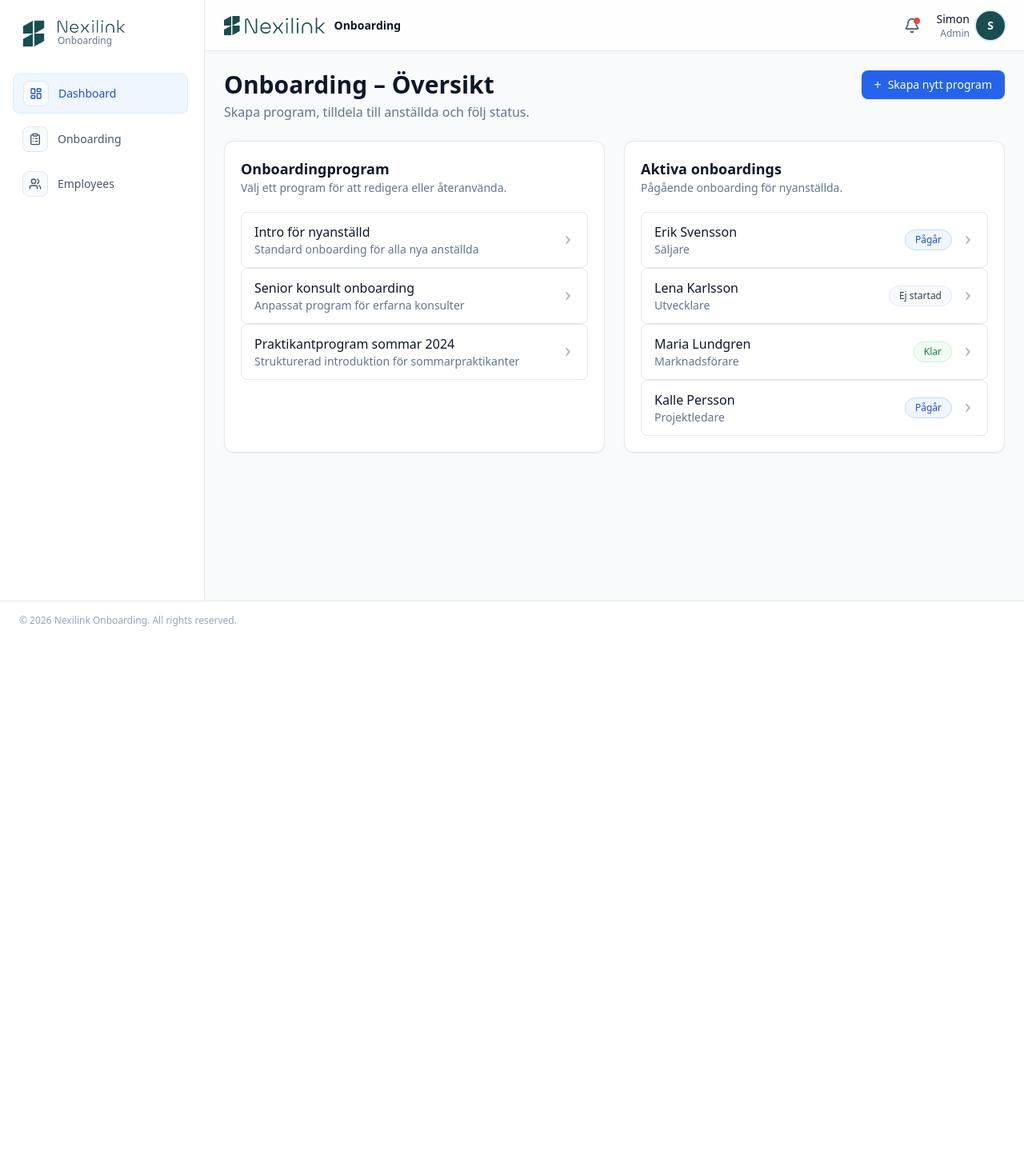
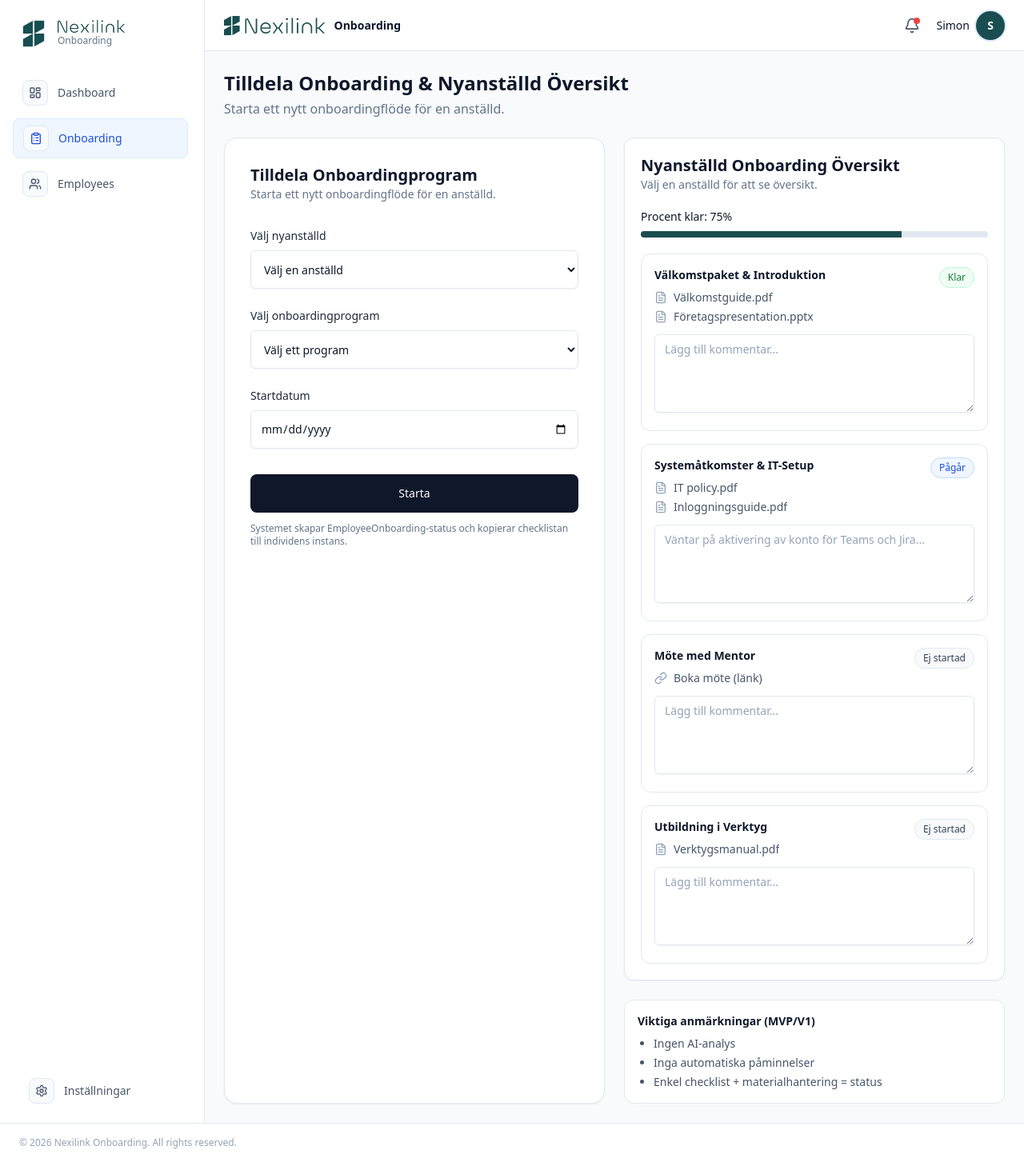
Before and after one commit to SimonGebru/NexiLink-Onboarding, a React (Vite) app: page /onboarding/assign in a window 1280 px wide. Before the commit this address led to /. Shown: the whole page at 80% size. Before the commit the page ends 800 px from the top, so only its background shows below. Built offline with nearby package versions, Linux system fonts and the light colour scheme.

Commit message:
Påbörjat tilldela och status sidan(strax klar), även små fix i layout comp

```diff
--- a/src/components/layouts/DashboardLayout.jsx
+++ b/src/components/layouts/DashboardLayout.jsx
@@ -1,33 +1,49 @@
 import { useState } from "react";
+import { useLocation } from "react-router-dom";
 import Sidebar from "./Sidebar";
 import Topbar from "./Topbar";
 import Footer from "./Footer";
 
 export default function DashboardLayout({ children }) {
   const [mobileOpen, setMobileOpen] = useState(false);
+  const { pathname } = useLocation();
 
   const openMobile = () => setMobileOpen(true);
   const closeMobile = () => setMobileOpen(false);
 
+  // Här väljer vi vilka sidor som INTE ska scrolla i main
+  const lockMainScroll = pathname === "/onboarding/assign";
+
   return (
     <div className="min-h-screen bg-slate-50 flex flex-col">
-      {/* Rad 1: Sidebar + Main (ska ta all plats ovanför footern) */}
+      {/* Rad 1: Sidebar + Main */}
       <div className="flex flex-1 min-h-0">
         <Sidebar mobileOpen={mobileOpen} onCloseMobile={closeMobile} />
 
         <div className="flex min-w-0 flex-1 flex-col">
           <Topbar onOpenMobile={openMobile} />
 
-          {/* Scroll ska ske här i content-ytan */}
-          <main className="flex-1 overflow-y-auto">
-            <div className="mx-auto w-full max-w-6xl px-4 py-6 sm:px-6">
+
+          <main
+            className={[
+              "flex-1 min-h-0",
+              lockMainScroll ? "overflow-hidden" : "overflow-y-auto",
+            ].join(" ")}
+          >
+            <div
+              className={[
+                "mx-auto w-full max-w-6xl px-4 py-6 sm:px-6",
+
+                lockMainScroll ? "h-full min-h-0 flex flex-col" : "",
+              ].join(" ")}
+            >
               {children}
             </div>
           </main>
         </div>
       </div>
 
-      {/* Rad 2: Footer (under både sidebar och content) */}
+      {/* Rad 2: Footer */}
       <Footer />
     </div>
   );
--- a/src/components/layouts/Sidebar.jsx
+++ b/src/components/layouts/Sidebar.jsx
@@ -1,5 +1,11 @@
 import { NavLink } from "react-router-dom";
-import { LayoutDashboard, ClipboardList, Users, X } from "lucide-react";
+import {
+  LayoutDashboard,
+  ClipboardList,
+  Users,
+  X,
+  Settings,
+} from "lucide-react";
 
 // Logo assets
 import NexilinkText from "../../assets/Nexilink.png";
@@ -43,6 +49,30 @@ function NavItems({ onNavigate }) {
   );
 }
 
+function SettingsLink({ onNavigate }) {
+  return (
+    <div className="pt-4">
+      <NavLink
+        to="/settings"
+        className={({ isActive }) =>
+          [
+            base,
+            isActive
+              ? "bg-slate-100 text-slate-900 font-medium border border-slate-200"
+              : "text-slate-600 hover:bg-slate-100 hover:text-slate-900",
+          ].join(" ")
+        }
+        onClick={onNavigate}
+      >
+        <div className="h-8 w-8 rounded-lg flex items-center justify-center bg-slate-50 border border-slate-200 group-hover:bg-white transition-colors">
+          <Settings className="h-4 w-4" />
+        </div>
+        <span>Inställningar</span>
+      </NavLink>
+    </div>
+  );
+}
+
 export default function Sidebar({ mobileOpen, onCloseMobile }) {
   const handleNavigateMobile = () => onCloseMobile?.();
 
@@ -50,6 +80,8 @@ export default function Sidebar({ mobileOpen, onCloseMobile }) {
     <>
       {/* Desktop sidebar */}
       <aside className="hidden md:flex md:w-64 shrink-0 md:flex-col border-r bg-white p-4 self-stretch min-h-0">
+        {/* 👇 Viktigt: gör hela sidebaren till en kolumn som fyller höjden */}
+        <div className="flex flex-col h-full min-h-0">
           {/* Brand header */}
           <div className="flex items-center gap-3 px-2 py-2">
             <img
@@ -68,9 +100,15 @@ export default function Sidebar({ mobileOpen, onCloseMobile }) {
             </div>
           </div>
 
-        {/* Nav area (kan scrolla om den blir lång) */}
-        <div className="flex-1 overflow-y-auto pr-1">
+          {/* Nav area (kan scrolla) */}
+          <div className="flex-1 overflow-y-auto pr-1 min-h-0">
             <NavItems />
+          </div>
+
+          {/* Settings längst ner */}
+          <div className="mt-auto px-2">
+            <SettingsLink />
+          </div>
         </div>
       </aside>
 
@@ -121,9 +159,15 @@ export default function Sidebar({ mobileOpen, onCloseMobile }) {
           </button>
         </div>
 
-        {/* Mobile nav (scroll om lång) */}
-        <div className="p-4 h-[calc(100%-3.5rem)] overflow-y-auto">
+        {/* Mobile nav + settings längst ner */}
+        <div className="p-4 h-[calc(100%-3.5rem)] min-h-0 flex flex-col">
+          <div className="flex-1 overflow-y-auto min-h-0">
             <NavItems onNavigate={handleNavigateMobile} />
+          </div>
+
+          <div className="mt-auto">
+            <SettingsLink onNavigate={handleNavigateMobile} />
+          </div>
         </div>
       </aside>
     </>
--- a/src/components/layouts/Topbar.jsx
+++ b/src/components/layouts/Topbar.jsx
@@ -48,7 +48,6 @@ export default function Topbar({ onOpenMobile }) {
                 Simon
               </span>
               <span className="text-xs text-slate-500">
-                Admin
               </span>
             </div>
 
--- /dev/null
+++ b/src/pages/AssignOnboarding.jsx
@@ -0,0 +1,265 @@
+import { useMemo, useState } from "react";
+import { FileText, Link as LinkIcon } from "lucide-react";
+
+import {
+  Card,
+  CardHeader,
+  CardTitle,
+  CardDescription,
+  CardContent,
+} from "../components/ui/Card";
+
+import Button from "../components/ui/Button";
+import { FormField, Select, Input, Textarea } from "../components/ui/Form";
+
+function ProgressBar({ value = 0 }) {
+  const safe = Math.max(0, Math.min(100, value));
+  return (
+    <div className="w-full">
+      <div className="flex items-center justify-between mb-2">
+        <div className="text-sm font-medium text-slate-900">
+          Procent klar: {safe}%
+        </div>
+      </div>
+
+      <div className="h-2 w-full rounded-full bg-slate-200 overflow-hidden">
+        <div className="h-full bg-[#1A4D4F]" style={{ width: `${safe}%` }} />
+      </div>
+    </div>
+  );
+}
+
+function StatusPill({ status }) {
+  const map = {
+    Klar: "bg-green-50 text-green-700 border border-green-200",
+    Pågår: "bg-blue-50 text-blue-700 border border-blue-200",
+    "Ej startad": "bg-slate-50 text-slate-700 border border-slate-200",
+  };
+  return (
+    <span
+      className={[
+        "inline-flex items-center rounded-full px-2.5 py-1 text-xs font-medium",
+        map[status] || map["Ej startad"],
+      ].join(" ")}
+    >
+      {status}
+    </span>
+  );
+}
+
+function TaskCard({
+  title,
+  items = [],
+  status = "Ej startad",
+  notePlaceholder = "Lägg till kommentar...",
+}) {
+  return (
+    <div className="rounded-xl border border-slate-200 bg-white p-4">
+      <div className="flex items-start justify-between gap-4">
+        <div className="min-w-0">
+          <div className="text-sm font-semibold text-slate-900">{title}</div>
+
+          <div className="mt-2 space-y-1">
+            {items.map((it) => (
+              <div
+                key={it.label}
+                className="flex items-center gap-2 text-sm text-slate-600"
+              >
+                {it.type === "file" ? (
+                  <FileText className="h-4 w-4 text-slate-400" />
+                ) : (
+                  <LinkIcon className="h-4 w-4 text-slate-400" />
+                )}
+                <span className="truncate">{it.label}</span>
+              </div>
+            ))}
+          </div>
+        </div>
+
+        <StatusPill status={status} />
+      </div>
+
+      <div className="mt-3">
+        <Textarea
+          className="min-h-[90px] text-sm"
+          rows={4}
+          placeholder={notePlaceholder}
+        />
+      </div>
+    </div>
+  );
+}
+
+export default function AssignOnboarding() {
+  const employees = useMemo(
+    () => ["Erik Svensson", "Lena Karlsson", "Maria Lundgren", "Kalle Persson"],
+    []
+  );
+
+  const programs = useMemo(
+    () => [
+      "Intro för nyanställd",
+      "Senior konsult onboarding",
+      "Praktikantprogram sommar 2024",
+    ],
+    []
+  );
+
+  const [selectedEmployee, setSelectedEmployee] = useState("");
+  const [selectedProgram, setSelectedProgram] = useState("");
+  const [startDate, setStartDate] = useState("");
+
+  const progress = 75;
+
+  const overviewCards = [
+    {
+      title: "Välkomstpaket & Introduktion",
+      status: "Klar",
+      items: [
+        { type: "file", label: "Välkomstguide.pdf" },
+        { type: "file", label: "Företagspresentation.pptx" },
+      ],
+    },
+    {
+      title: "Systemåtkomster & IT-Setup",
+      status: "Pågår",
+      items: [
+        { type: "file", label: "IT policy.pdf" },
+        { type: "file", label: "Inloggningsguide.pdf" },
+      ],
+      notePlaceholder: "Väntar på aktivering av konto för Teams och Jira...",
+    },
+    {
+      title: "Möte med Mentor",
+      status: "Ej startad",
+      items: [{ type: "link", label: "Boka möte (länk)" }],
+    },
+    {
+      title: "Utbildning i Verktyg",
+      status: "Ej startad",
+      items: [{ type: "file", label: "Verktygsmanual.pdf" }],
+    },
+  ];
+
+  return (
+    <div className="w-full space-y-6">
+      {/* Page title */}
+      <div className="space-y-1">
+        <h1 className="text-2xl font-bold text-slate-900">
+          Tilldela Onboarding & Nyanställd Översikt
+        </h1>
+        <p className="text-slate-500">Starta ett nytt onboardingflöde för en anställd.</p>
+      </div>
+
+      {/* Two columns */}
+      <div className="grid gap-6 lg:grid-cols-2">
+        {/* Left column: Assign form */}
+        <Card variant="form" className="w-full">
+          <CardHeader variant="form">
+            <CardTitle className="text-xl">Tilldela Onboardingprogram</CardTitle>
+            <CardDescription>
+              Starta ett nytt onboardingflöde för en anställd.
+            </CardDescription>
+          </CardHeader>
+
+          <CardContent variant="form" className="space-y-6">
+            <FormField label="Välj nyanställd">
+              <Select
+                className="h-12 text-base"
+                value={selectedEmployee}
+                onChange={(e) => setSelectedEmployee(e.target.value)}
+              >
+                <option value="" disabled>
+                  Välj en anställd
+                </option>
+                {employees.map((e) => (
+                  <option key={e} value={e}>
+                    {e}
+                  </option>
+                ))}
+              </Select>
+            </FormField>
+
+            <FormField label="Välj onboardingprogram">
+              <Select
+                className="h-12 text-base"
+                value={selectedProgram}
+                onChange={(e) => setSelectedProgram(e.target.value)}
+              >
+                <option value="" disabled>
+                  Välj ett program
+                </option>
+                {programs.map((p) => (
+                  <option key={p} value={p}>
+                    {p}
+                  </option>
+                ))}
+              </Select>
+            </FormField>
+
+            <FormField label="Startdatum">
+              <Input
+                type="date"
+                className="h-12 text-base"
+                value={startDate}
+                onChange={(e) => setStartDate(e.target.value)}
+              />
+            </FormField>
+
+            <div className="pt-2">
+              <Button className="h-12 w-full bg-[#1A4D4F] hover:bg-[#1A4D4F]/90 text-base">
+                Starta
+              </Button>
+
+              <p className="mt-3 text-xs text-slate-500">
+                Systemet skapar EmployeeOnboarding-status och kopierar checklistan
+                till individens instans.
+              </p>
+            </div>
+          </CardContent>
+        </Card>
+
+        {/* Right column: Overview */}
+        <div className="space-y-6">
+          <Card className="w-full">
+            <CardHeader>
+              <CardTitle className="text-xl">Nyanställd Onboarding Översikt</CardTitle>
+              <CardDescription>
+                {selectedEmployee
+                  ? `${selectedEmployee}s onboarding för introduktionen`
+                  : "Välj en anställd för att se översikt."}
+              </CardDescription>
+            </CardHeader>
+
+            <CardContent className="space-y-5">
+              <ProgressBar value={progress} />
+
+              <div className="space-y-4">
+                {overviewCards.map((c) => (
+                  <TaskCard
+                    key={c.title}
+                    title={c.title}
+                    items={c.items}
+                    status={c.status}
+                    notePlaceholder={c.notePlaceholder}
+                  />
+                ))}
+              </div>
+            </CardContent>
+          </Card>
+
+          <div className="rounded-xl border border-slate-200 bg-white p-4">
+            <div className="text-sm font-semibold text-slate-900">
+              Viktiga anmärkningar (MVP/V1)
+            </div>
+            <ul className="mt-2 list-disc pl-5 text-sm text-slate-600 space-y-1">
+              <li>Ingen AI-analys</li>
+              <li>Inga automatiska påminnelser</li>
+              <li>Enkel checklist + materialhantering = status</li>
+            </ul>
+          </div>
+        </div>
+      </div>
+    </div>
+  );
+}
--- a/src/routes/AppRouter.jsx
+++ b/src/routes/AppRouter.jsx
@@ -5,6 +5,7 @@ import ChecklistBuilder from "../pages/ChecklistBuilder.jsx";
 import DashboardLayout from "../components/layouts/DashboardLayout";
 import OnboardingOverview from "../pages/OnboardingOverview";
 import CreateProgram from "../pages/CreateProgram";
+import AssignOnboarding from "../pages/AssignOnboarding";
 
 function Placeholder({ title }) {
   return (
@@ -75,14 +76,7 @@ export default function AppRouter() {
         }
       />
 
-      <Route
-        path="/assignments"
-        element={
-
-            <Placeholder title="Assign Program" />
-
-        }
-      />
+      <Route path="/onboarding/assign" element={<AssignOnboarding />} />
 
       <Route path="*" element={<Navigate to="/" replace />} />
     </Routes>
```
Lines whose indentation alone changed are shown as unchanged.
